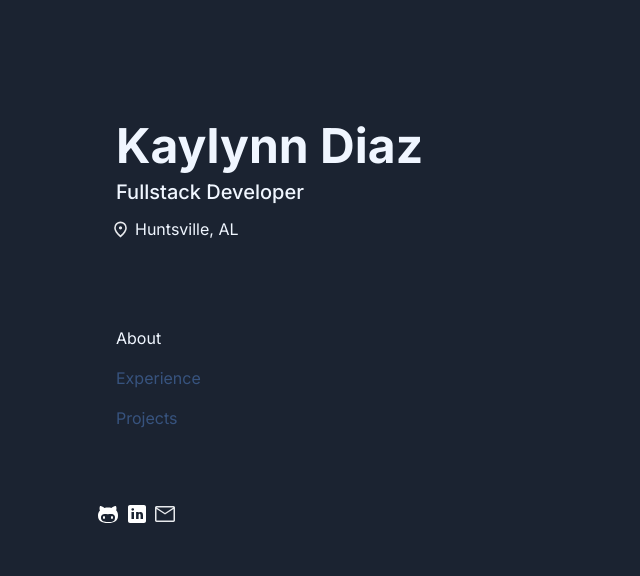
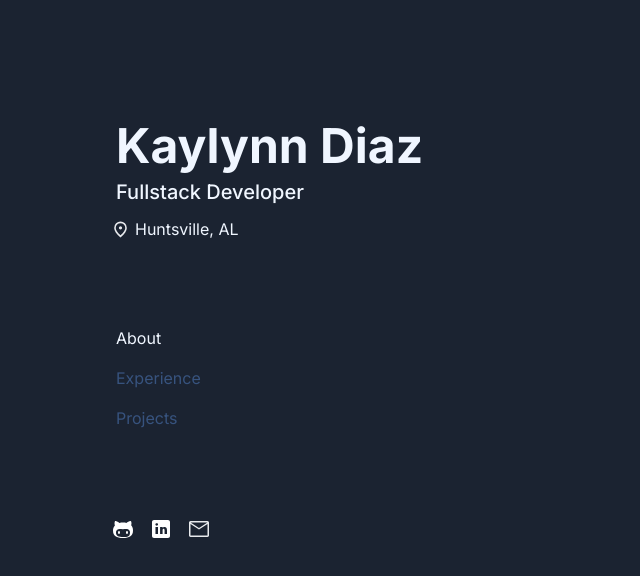
Before and after one commit to kakes1215/portfolio_09292024, a website: page index.html in a window 1280 px wide. Shown: the whole page, without its empty margins (0-640 px from the left). Drawn offline with Linux system fonts and the light colour scheme.

Commit message:
Add footer icon styling

```diff
--- a/app/scss/components/footer.scss
+++ b/app/scss/components/footer.scss
@@ -1,4 +1,11 @@
+@use '../util' as *;
+
 .footer {
+    display: flex;
+    justify-content: space-between;
+    margin: rem(15);
+    max-width: rem(100);
+
     &__social {
         height: 24px;
 
```
Also changed, not shown: dist/style.css, 1 other file.
